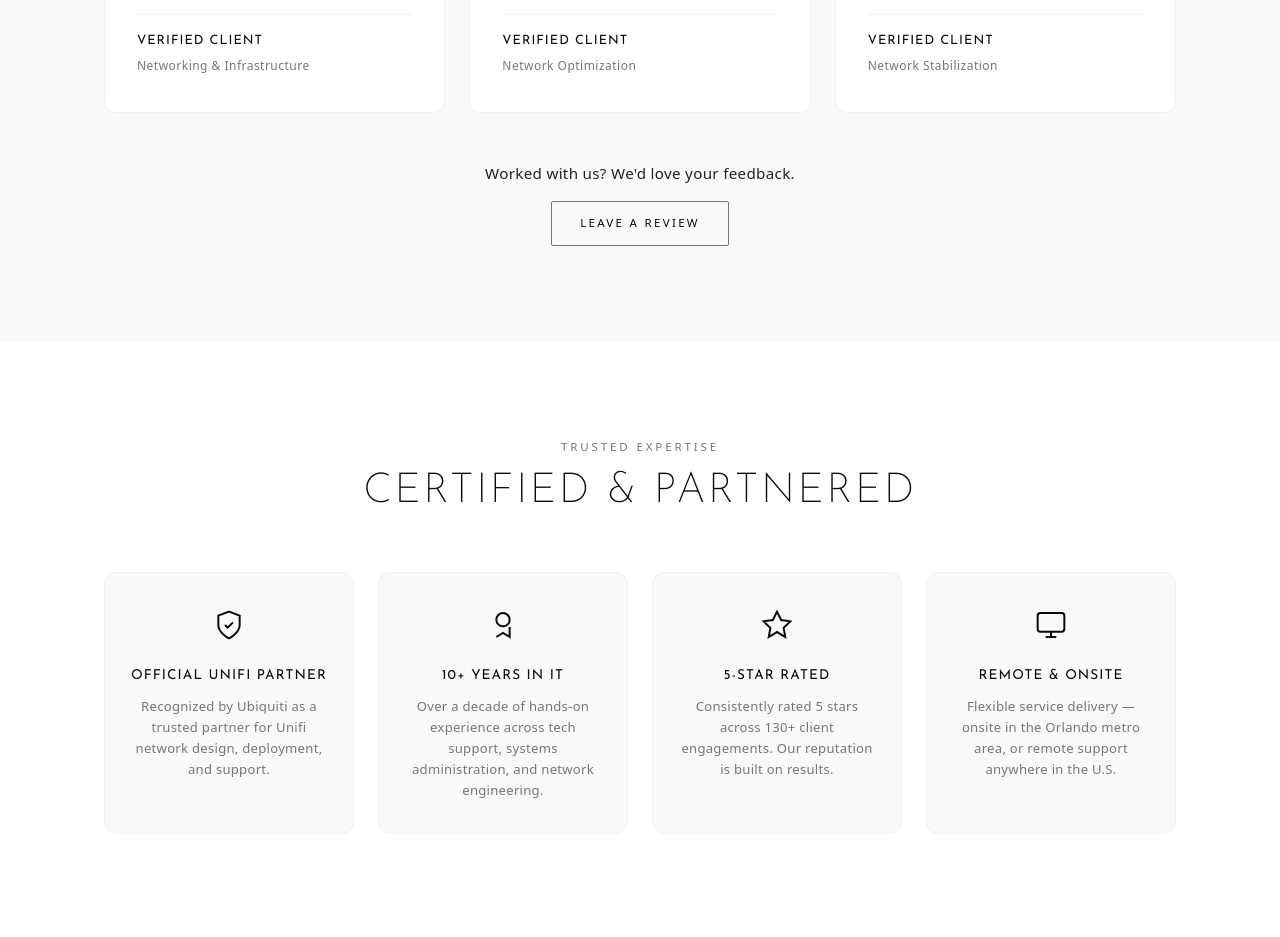
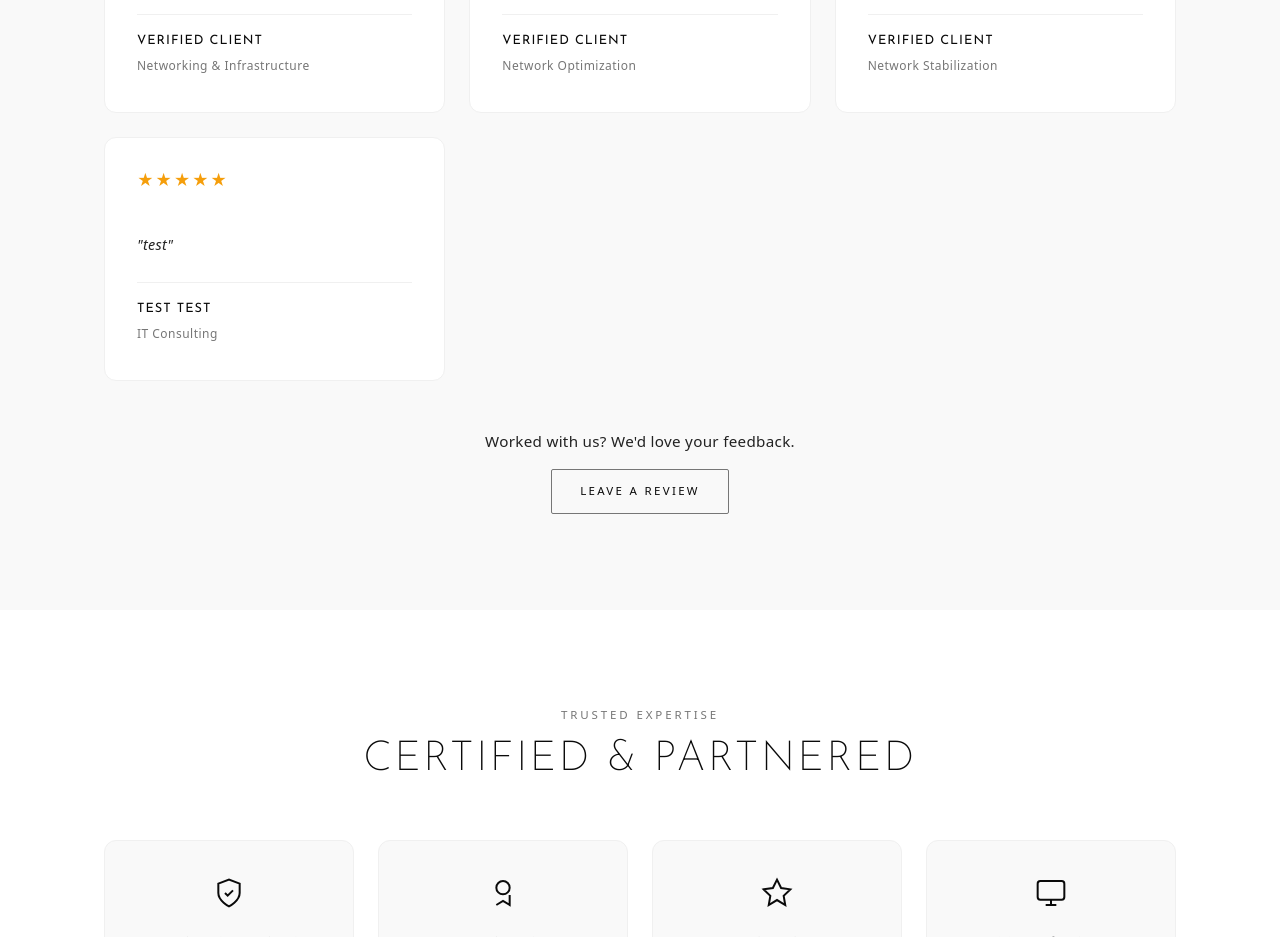
Before and after one commit to jbello2tech/kjjtech-website, a plain HTML site: page index.html in a window 1280 px wide. Shown: the part 3780-4717 px from the top of the page. Drawn offline with Linux system fonts and the light colour scheme; a web font is replaced by a local one.

Commit message:
Publish approved review from Test Test

```diff
--- a/index.html
+++ b/index.html
@@ -326,6 +326,16 @@
             <span class="testimonial__role">Network Stabilization</span>
           </div>
         </div>
+                <!-- review:09055b0b-fdcb-4eb9-bc47-1af919bac580 -->
+        <div class="testimonial" data-review-id="09055b0b-fdcb-4eb9-bc47-1af919bac580">
+          <div class="testimonial__stars">★★★★★</div>
+          <p class="testimonial__quote">"test"</p>
+          <div class="testimonial__author">
+            <span class="testimonial__name">Test Test</span>
+            <span class="testimonial__role">IT Consulting</span>
+          </div>
+        </div>
+        <!-- /review:09055b0b-fdcb-4eb9-bc47-1af919bac580 -->
         <!-- REVIEWS:END -->
       </div>
       <div class="testimonials__cta" style="margin-top:3rem;display:flex;flex-direction:column;align-items:center;gap:1rem;text-align:center;">
```
